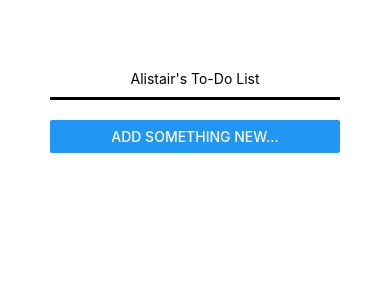
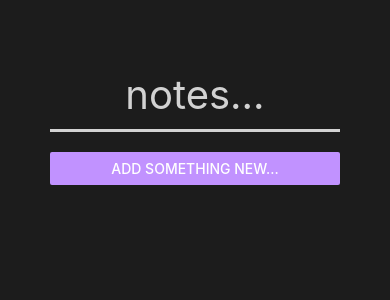
Before and after one commit to alistairjoelquinn/notes, a React Native app: screen / in a window 390 px wide. Shown: the top 300 px of the page. Built offline with nearby package versions, Linux system fonts and the light colour scheme.

Commit message:
dark mode added to home screen

```diff
--- a/App.js
+++ b/App.js
@@ -29,15 +29,19 @@
     return (
         <View style={styles.screen}>
             <View style={styles.banner}>
-                <Text>Alistair's To-Do List</Text>
+                <Text style={styles.text}>notes...</Text>
             </View>
-            <Button
-                title="Add Something New..."
-                onPress={() => setModalVisible(true)}
-            />
+            <View style={styles.button}>
+                <Button
+                    color='#c192ff'
+                    title="Add Something New..."
+                    onPress={() => setModalVisible(true)}
+                />
+            </View>
             <InputContainer
                 newItem={newItem}
                 visible={modalVisible}
+                cancelItemInput={cancelItemInput}
             />
             <FlatList
                 data={toDoList}
@@ -56,16 +60,24 @@
 
 const styles = StyleSheet.create({
     screen: {
-        padding: 50
+        padding: 50,
+        backgroundColor: '#1c1c1c',
+        height: '100%'
     },
     banner: {
         flexDirection: 'row',
         justifyContent: 'center',
         paddingBottom: 10,
         paddingTop: 20,
-        borderBottomColor: 'black',
+        borderBottomColor: '#d2d2d2',
         borderBottomWidth: 3,
         marginBottom: 20,
-        fontSize: 30
+    },
+    text: {
+        fontSize: 40,
+        color: '#d2d2d2'
+    },
+    button: {
+        borderRadius: 20
     }
 });
--- a/components/input-container.js
+++ b/components/input-container.js
@@ -1,7 +1,7 @@
 import React, { useState } from 'react';
 import { View, TextInput, Button, StyleSheet, Modal } from 'react-native';
 
-export default function InputContainer({ newItem, visible }) {
+export default function InputContainer({ newItem, visible, cancelItemInput }) {
     const [item, setItem] = useState('');
     const itemHandler = inputValue => {
         setItem(inputValue);
@@ -23,14 +23,21 @@
                     onChangeText={itemHandler}
                     value={item}
                 />
+                <View style={styles.buttonContainer}>
+                    <View style={styles.button}>
                         <Button
                             title="CANCEL"
                             color="red"
+                            onPress={cancelItemInput}
                         />
+                    </View>
+                    <View style={styles.button}>
                         <Button
                             title='ADD'
                             onPress={buttonTouch}
                         />
+                    </View>
+                </View>
             </View>
         </Modal>
     );
@@ -47,6 +54,16 @@
         borderColor: 'black',
         borderWidth: 1,
         padding: 10,
-        marginBottom: 10
+        marginBottom: 10,
+        borderRadius: 30,
+        textAlign: 'center'
+    },
+    buttonContainer: {
+        width: '55%',
+        flexDirection: 'row',
+        justifyContent: 'space-between'
+    },
+    button: {
+        width: '40%'
     }
 });
```
Lines whose indentation alone changed are shown as unchanged.
